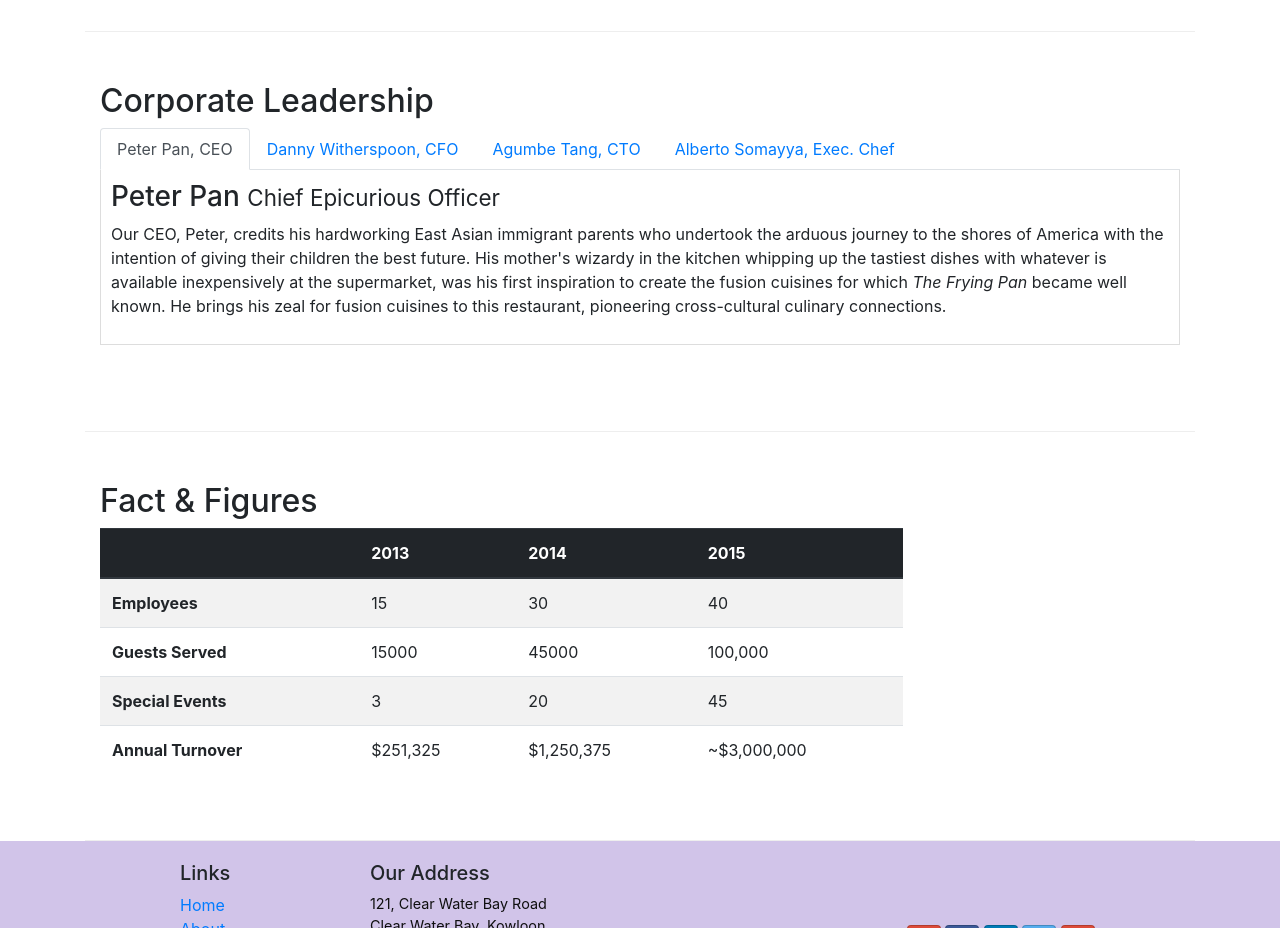
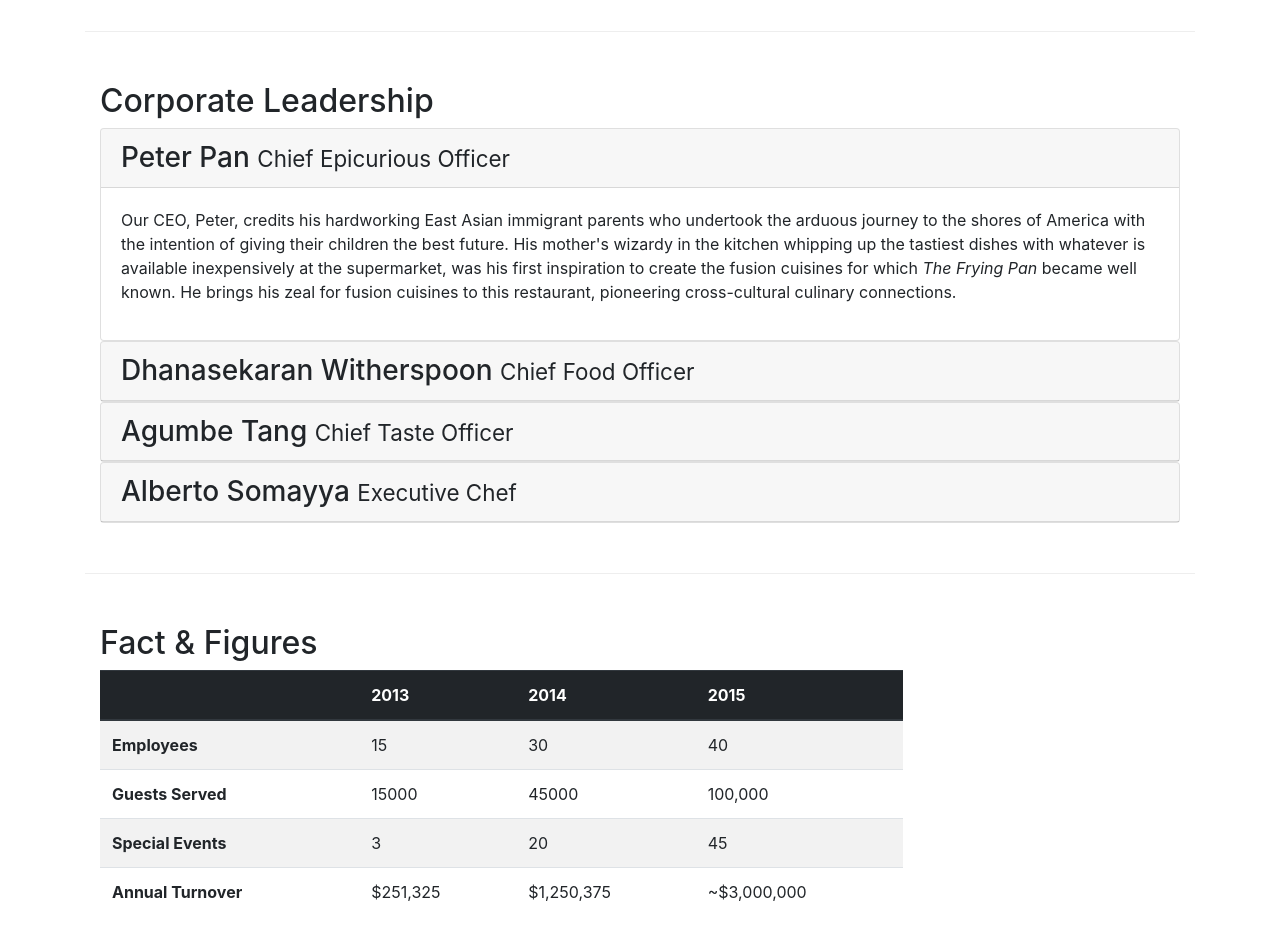
Before and after one commit to hoangnv-bkhn/bootstrap, a website: page aboutus.html in a window 1280 px wide. Shown: the part 940-1868 px from the top of the page. Drawn offline with nearby package versions, Linux system fonts and the light colour scheme.

Commit message:
Accordion

```diff
--- a/aboutus.html
+++ b/aboutus.html
@@ -113,66 +113,93 @@
         <div class="row row-content">
             <div class="col-12">
                 <h2>Corporate Leadership</h2>
-                <ul class="nav nav-tabs">
-                    <li class="nav-item">
-                        <a href="#peter" class="nav-link active" role="tab" data-toggle="tab">Peter Pan, CEO</a>
-                    </li>
-                    <li class="nav-item">
-                        <a href="#danny" class="nav-link" role="tab" data-toggle="tab">Danny Witherspoon, CFO</a>
-                    </li>
-                    <li class="nav-item">
-                        <a href="#agumbe" class="nav-link" role="tab" data-toggle="tab">Agumbe Tang, CTO</a>
-                    </li>
-                    <li class="nav-item">
-                        <a href="#alberto" class="nav-link" role="tab" data-toggle="tab">Alberto Somayya, Exec. Chef</a>
-                    </li>
-                </ul>
-                <div class="tab-content">
-                    <div class="tab-pane fade show active" role="tabpanel" id="peter">
-                        <h3>Peter Pan <small>Chief Epicurious Officer</small></h3>
-                        <p class="d-none d-sm-block">Our CEO, Peter, credits his hardworking East Asian immigrant
+
+                <div id="accordion">
+                    <div class="card">
+                        <div class="card-header" role="tab" id="peterhead">
+                            <h3 class="mb-0"><a data-toggle="collapse" data-target="#peter">Peter Pan <small>Chief
+                                        Epicurious Officer</small></a></h3>
+                        </div>
+                        <div class="collapse show" id="peter" data-parent="#accordion">
+                            <div class="card-body">
+                                <p class="d-none d-sm-block">Our CEO, Peter, credits his hardworking East Asian
+                                    immigrant
                                     parents who undertook the arduous
-                            journey to the shores of America with the intention of giving their children the best
+                                    journey to the shores of America with the intention of giving their children the
+                                    best
                                     future. His
-                            mother's wizardy in the kitchen whipping up the tastiest dishes with whatever is available
-                            inexpensively at the supermarket, was his first inspiration to create the fusion cuisines
+                                    mother's wizardy in the kitchen whipping up the tastiest dishes with whatever is
+                                    available
+                                    inexpensively at the supermarket, was his first inspiration to create the fusion
+                                    cuisines
                                     for which
-                            <em>The Frying Pan</em> became well known. He brings his zeal for fusion cuisines to this
+                                    <em>The Frying Pan</em> became well known. He brings his zeal for fusion cuisines to
+                                    this
                                     restaurant, pioneering cross-cultural culinary connections.
                                 </p>
                             </div>
+                        </div>
+                    </div>
 
-                    <div class="tab-pane fade" role="tabpanel" id="danny">
-                        <h3>Dhanasekaran Witherspoon <small>Chief Food Officer</small></h3>
+                    <div class="card">
+                        <div class="card-header" role="tab" id="dannyhead">
+                            <h3 class="mb-0"><a data-toggle="collapse" data-target="#danny">Dhanasekaran Witherspoon
+                                    <small>Chief Food Officer</small></a></h3>
+                        </div>
+                        <div class="collapse" id="danny" data-parent="#accordion">
+                            <div class="card-body">
                                 <p class="d-none d-sm-block">Our CFO, Danny, as he is affectionately referred to by his
                                     colleagues, comes from a long established
                                     family tradition in farming and produce. His experiences growing up on a farm in the
                                     Australian
-                            outback gave him great appreciation for varieties of food sources. As he puts it in his own
+                                    outback gave him great appreciation for varieties of food sources. As he puts it in
+                                    his own
                                     words,
                                     <em>Everything that runs, wins, and everything that stays, pays!</em>
                                 </p>
                             </div>
+                        </div>
+                    </div>
 
-                    <div class="tab-pane fade" role="tabpanel" id="agumbe">
-                        <h3>Agumbe Tang <small>Chief Taste Officer</small></h3>
-                        <p class="d-none d-sm-block">Blessed with the most discerning gustatory sense, Agumbe, our CTO,
+                    <div class="card">
+                        <div class="card-header" role="tab" id="agumbehead">
+                            <h3 class="mb-0"><a data-toggle="collapse" data-target="#agumbe">Agumbe Tang <small>Chief
+                                        Taste Officer</small></a></h3>
+                        </div>
+                        <div class="collapse" id="agumbe" data-parent="#accordion">
+                            <div class="card-body">
+                                <p class="d-none d-sm-block">Blessed with the most discerning gustatory sense, Agumbe,
+                                    our CTO,
                                     personally ensures that every dish
-                            that we serve meets his exacting tastes. Our chefs dread the tongue lashing that ensues if
+                                    that we serve meets his exacting tastes. Our chefs dread the tongue lashing that
+                                    ensues if
                                     their
-                            dish does not meet his exacting standards. He lives by his motto, <em>You click only if you
+                                    dish does not meet his exacting standards. He lives by his motto, <em>You click only
+                                        if you
                                         survive
                                         my lick.</em></p>
                             </div>
+                        </div>
+                    </div>
 
-                    <div class="tab-pane fade" role="tabpanel" id="alberto">
-                        <h3>Alberto Somayya <small>Executive Chef</small></h3>
-                        <p class="d-none d-sm-block">Award winning three-star Michelin chef with wide International
+                    <div class="card">
+                        <div class="card-header" role="tab" id="albertohead">
+                            <h3 class="mb-0"><a data-toggle="collapse" data-target="#alberto">Alberto Somayya
+                                    <small>Executive Chef</small></a></h3>
+                        </div>
+                        <div class="collapse" id="alberto" data-parent="#accordion">
+                            <div class="card-body">
+                                <p class="d-none d-sm-block">Award winning three-star Michelin chef with wide
+                                    International
                                     experience having worked closely with
-                            whos-who in the culinary world, he specializes in creating mouthwatering Indo-Italian fusion
-                            experiences. He says, <em>Put together the cuisines from the two craziest cultures, and you
+                                    whos-who in the culinary world, he specializes in creating mouthwatering
+                                    Indo-Italian fusion
+                                    experiences. He says, <em>Put together the cuisines from the two craziest cultures,
+                                        and you
                                         get a
                                         winning hit! Amma Mia!</em></p>
+                            </div>
+                        </div>
                     </div>
                 </div>
 
```
Lines whose indentation alone changed are shown as unchanged.
